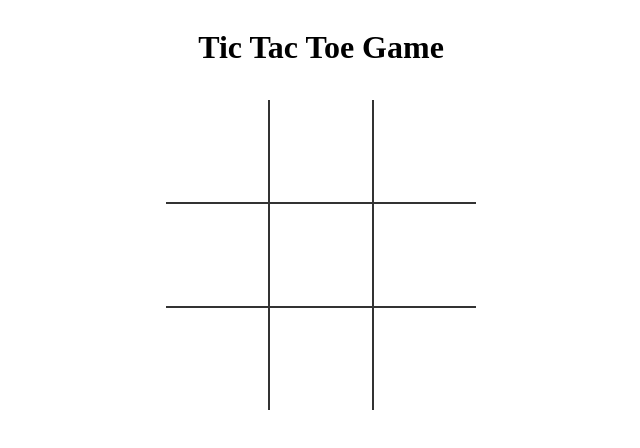
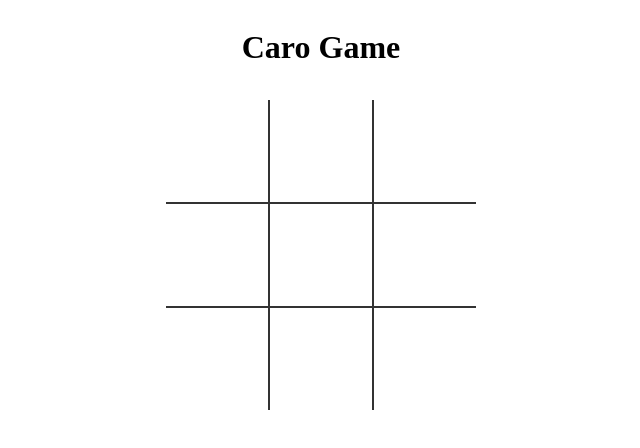
Before and after one commit to baoPQ258/Caro_app, a plain HTML site: page index.html in a window 1280 px wide. Shown: the whole page, without its empty margins (319-959 px from the left). Drawn offline with Linux system fonts and the light colour scheme.

Commit message:
second commit

```diff
--- a/index.html
+++ b/index.html
@@ -9,7 +9,7 @@
 </head>
 
 <body>
-    <h1>Tic Tac Toe Game</h1>
+    <h1>Caro Game</h1>
     <table>
         <tr>
             <td class="cell" id="0"></td>
--- a/main.js
+++ b/main.js
@@ -87,30 +87,26 @@ function checkTie() {
 }
 
 function minimax(newBoard, player, alpha = -Infinity, beta = Infinity) {
-  // Lấy danh sách các ô trống trên bảng
   var availSpot = emptySquares(newBoard);
 
-  // Kiểm tra chiến thắng, thua, hoặc hòa và trả về điểm số tương ứng
   if (checkWin(newBoard, player)) {
+    console.log(`Player ${player} wins!`);
     return { score: 10 };
   } else if (checkWin(newBoard, aiPlayer)) {
+    console.log(`Player ${aiPlayer} wins!`);
     return { score: -10 };
   } else if (availSpot.length === 0) {
+    console.log("It's a tie!");
     return { score: 0 };
   }
 
-  // Mảng chứa thông tin về các nước đi và điểm số tương ứng
   var moves = [];
-  // Duyệt qua tất cả các ô trống
+
   for (let i = 0; i < availSpot.length; i++) {
-    // Lưu trạng thái hiện tại của ô trống
     var move = {};
     move.index = newBoard[availSpot[i]];
-
-    // Đánh dấu ô trống với người chơi hiện tại
     newBoard[availSpot[i]] = player;
 
-    // Gọi đệ quy minimax cho người chơi đối phương và cập nhật Alpha hoặc Beta
     if (player === aiPlayer) {
       var result = minimax(newBoard, huPlayer, alpha, beta);
       move.score = result.score;
@@ -121,18 +117,15 @@ function minimax(newBoard, player, alpha = -Infinity, beta = Infinity) {
       beta = Math.min(beta, move.score);
     }
 
-    // Đặt lại trạng thái của ô trống
     newBoard[availSpot[i]] = move.index;
+    moves.push(move);
 
-    // Thêm thông tin về nước đi và điểm số vào mảng moves
-    moves.push(move);
-    // Alpha-Beta Pruning: Nếu Beta nhỏ hơn hoặc bằng Alpha, thoát khỏi vòng lặp
     if (beta <= alpha) {
-      break
-    };
+      console.log(`Pruning at ${player} - alpha: ${alpha}, beta: ${beta}`);
+      break;
+    }
   }
 
-  // Tìm nước đi tốt nhất từ mảng moves
   var bestMove;
   if (player === aiPlayer) {
     var bestScore = -Infinity;
@@ -152,6 +145,6 @@ function minimax(newBoard, player, alpha = -Infinity, beta = Infinity) {
     }
   }
 
-  // Trả về thông tin về nước đi tốt nhất
+  console.log(`Player ${player} chooses move ${availSpot[bestMove]} with score ${bestScore}`);
   return moves[bestMove];
 }
```
Also changed, not shown: text.txt (added).
